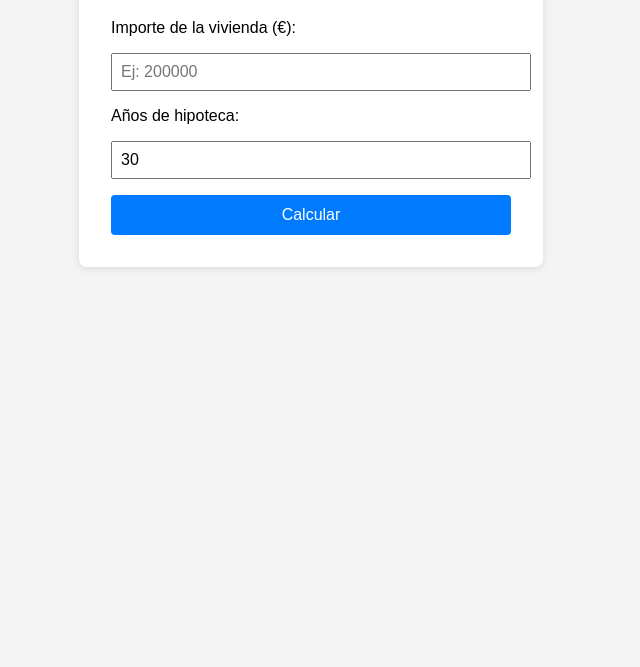
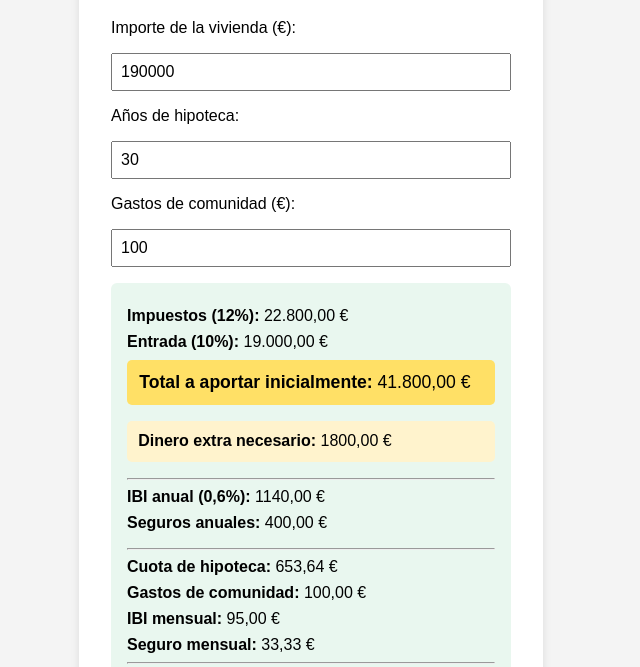
Before and after one commit to Marshall-Bits/morgageApp, a plain HTML site: page index.html in a window 1280 px wide. Shown: the part 133-800 px from the top of the page, without its empty margins (329-969 px from the left). Drawn offline with Linux system fonts and the light colour scheme.

Commit message:
add community expenses, and display detailed cost breakdown

```diff
--- a/index.html
+++ b/index.html
@@ -11,7 +11,16 @@
     label, input { display: block; width: 100%; margin-bottom: 1em; }
     .result { background: #e9f7ef; padding: 1em; border-radius: 6px; margin-top: 1em; }
     .result p { margin: 0.5em 0; }
-    input[type="number"] { padding: 0.5em; font-size: 1em; }
+    input[type="number"] {
+      padding: 0.5em;
+      font-size: 1em;
+      width: 100%;
+      box-sizing: border-box;
+      /* Para que los selectores +/- no sobresalgan el ancho */
+      min-width: 0;
+      max-width: 100%;
+      display: block;
+    }
     button { width: 100%; padding: 0.7em; background: #007bff; color: #fff; border: none; border-radius: 4px; font-size: 1em; cursor: pointer; }
     button:hover { background: #0056b3; }
   </style>
@@ -20,16 +29,20 @@
   <div class="container">
     <h1>Calculadora de Hipoteca</h1>
     <label for="importe">Importe de la vivienda (€):</label>
-    <input type="number" id="importe" min="0" step="1000" placeholder="Ej: 200000">
+    <input type="number" id="importe" min="0" max="220000" step="1000" placeholder="Ej: 200000" value="190000" onchange="calcular()">
     <label for="anios">Años de hipoteca:</label>
-    <input type="number" id="anios" min="20" max="35" step="1" value="30">
-    <button onclick="calcular()">Calcular</button>
+    <input type="number" id="anios" min="20" max="35" step="1" value="30" onchange="calcular()">
+    <label for="comunidad">Gastos de comunidad (€):</label>
+    <input type="number" id="comunidad" min="0" step="1" value="100" onchange="calcular()">
     <div class="result" id="result" style="display:none;"></div>
   </div>
   <script>
+    window.onload = calcular;
     function calcular() {
       const importe = parseFloat(document.getElementById('importe').value);
       let anios = parseInt(document.getElementById('anios').value) || 30;
+      const comunidad = parseFloat(document.getElementById('comunidad').value) || 0;
+      const seguros = 400;
       const resultDiv = document.getElementById('result');
       // Limitar a entre 20 y 35 años
       if (anios < 20) anios = 20;
@@ -42,6 +55,7 @@
       }
       const impuestos = importe * 0.12;
       const entrada = importe * 0.10;
+      const ibi = importe * 0.006;
       const totalAportar = impuestos + entrada;
       const capitalHipoteca = importe - entrada;
       const interesAnual = 0.0225;
@@ -49,6 +63,7 @@
       const interesMensual = interesAnual / 12;
       // Fórmula de cuota fija: C = P * [i(1+i)^n] / [(1+i)^n - 1]
       const cuota = capitalHipoteca * (interesMensual * Math.pow(1 + interesMensual, nPeriodos)) / (Math.pow(1 + interesMensual, nPeriodos) - 1);
+      const cuotaTotalMensual = cuota + comunidad + (ibi/12) + (seguros/12);
       // Cambia el fondo del contenedor si el total a aportar inicialmente supera 52000 o la cuota supera 840
       if (totalAportar > 52000 || cuota > 840) {
         resultDiv.style.background = '#ffcccc'; // rojo claro
@@ -56,23 +71,33 @@
         resultDiv.style.background = '#e9f7ef'; // fondo normal del contenedor
       }
       let prestamoInfo = '';
-      if (totalAportar > 35000) {
-        const restante = totalAportar - 35000;
-        const cuotaMensualPrestamo = restante / 120;
+      if (totalAportar > 40000) {
+        const restante = totalAportar - 40000;
         prestamoInfo = `
           <div style="margin:1em 0; padding:0.7em; background:#fff3cd; border-radius:5px;">
-            <strong>Préstamo necesario:</strong> ${restante.toLocaleString('es-ES', {style:'currency', currency:'EUR'})}<br>
-            <strong>Cuota del préstamo (10 años):</strong> ${cuotaMensualPrestamo.toLocaleString('es-ES', {style:'currency', currency:'EUR'})}
+            <strong>Dinero extra necesario:</strong> ${restante.toLocaleString('es-ES', {style:'currency', currency:'EUR'})}
           </div>
         `;
       }
       resultDiv.innerHTML = `
-        <p><strong>Impuestos (12%):</strong> ${impuestos.toLocaleString('es-ES', {style:'currency', currency:'EUR'})}</p>
-        <p><strong>Entrada (10%):</strong> ${entrada.toLocaleString('es-ES', {style:'currency', currency:'EUR'})}</p>
-        <p><strong>Total a aportar inicialmente:</strong> ${totalAportar.toLocaleString('es-ES', {style:'currency', currency:'EUR'})}</p>
-        ${prestamoInfo}
+        <div style="margin-bottom:1em;">
+          <p><strong>Impuestos (12%):</strong> ${impuestos.toLocaleString('es-ES', {style:'currency', currency:'EUR'})}</p>
+          <p><strong>Entrada (10%):</strong> ${entrada.toLocaleString('es-ES', {style:'currency', currency:'EUR'})}</p>
+          <p style="background:#ffe066; padding:0.7em; border-radius:5px; font-size:1.1em;"><strong>Total a aportar inicialmente:</strong> ${totalAportar.toLocaleString('es-ES', {style:'currency', currency:'EUR'})}</p>
+          ${prestamoInfo}
+        </div>
         <hr>
-        <p><strong>Cuota mensual estimada:</strong> ${cuota.toLocaleString('es-ES', {style:'currency', currency:'EUR'})}</p>
+        <div style="margin-bottom:1em;">
+          <p><strong>IBI anual (0,6%):</strong> ${ibi.toLocaleString('es-ES', {style:'currency', currency:'EUR'})}</p>
+          <p><strong>Seguros anuales:</strong> ${seguros.toLocaleString('es-ES', {style:'currency', currency:'EUR'})}</p>
+        </div>
+        <hr>
+        <p><strong>Cuota de hipoteca:</strong> ${cuota.toLocaleString('es-ES', {style:'currency', currency:'EUR'})}</p>
+        <p><strong>Gastos de comunidad:</strong> ${comunidad.toLocaleString('es-ES', {style:'currency', currency:'EUR'})}</p>
+        <p><strong>IBI mensual:</strong> ${(ibi/12).toLocaleString('es-ES', {style:'currency', currency:'EUR'})}</p>
+        <p><strong>Seguro mensual:</strong> ${(seguros/12).toLocaleString('es-ES', {style:'currency', currency:'EUR'})}</p>
+        <hr>
+        <p style="font-size:1.1em; background:#ffe066; padding:0.7em; border-radius:5px;"><strong>Cuota mensual estimada:</strong> ${cuotaTotalMensual.toLocaleString('es-ES', {style:'currency', currency:'EUR'})}</p>
         <p style="font-size:0.9em;color:#888;">Interés: 2,250% | TAE: 2,271% | Plazo: ${nPeriodos} meses (${anios} años)</p>
       `;
       resultDiv.style.display = 'block';
```
